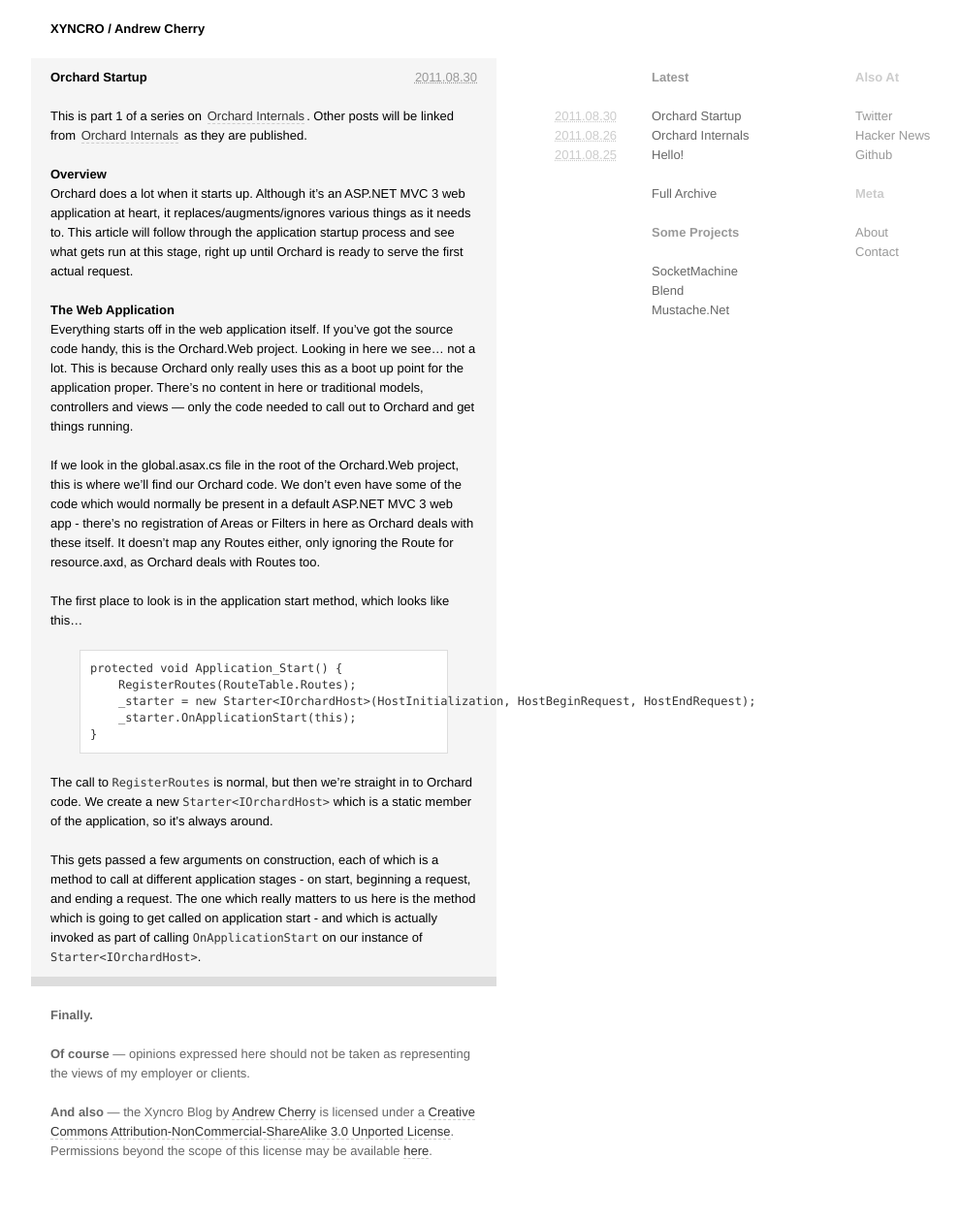
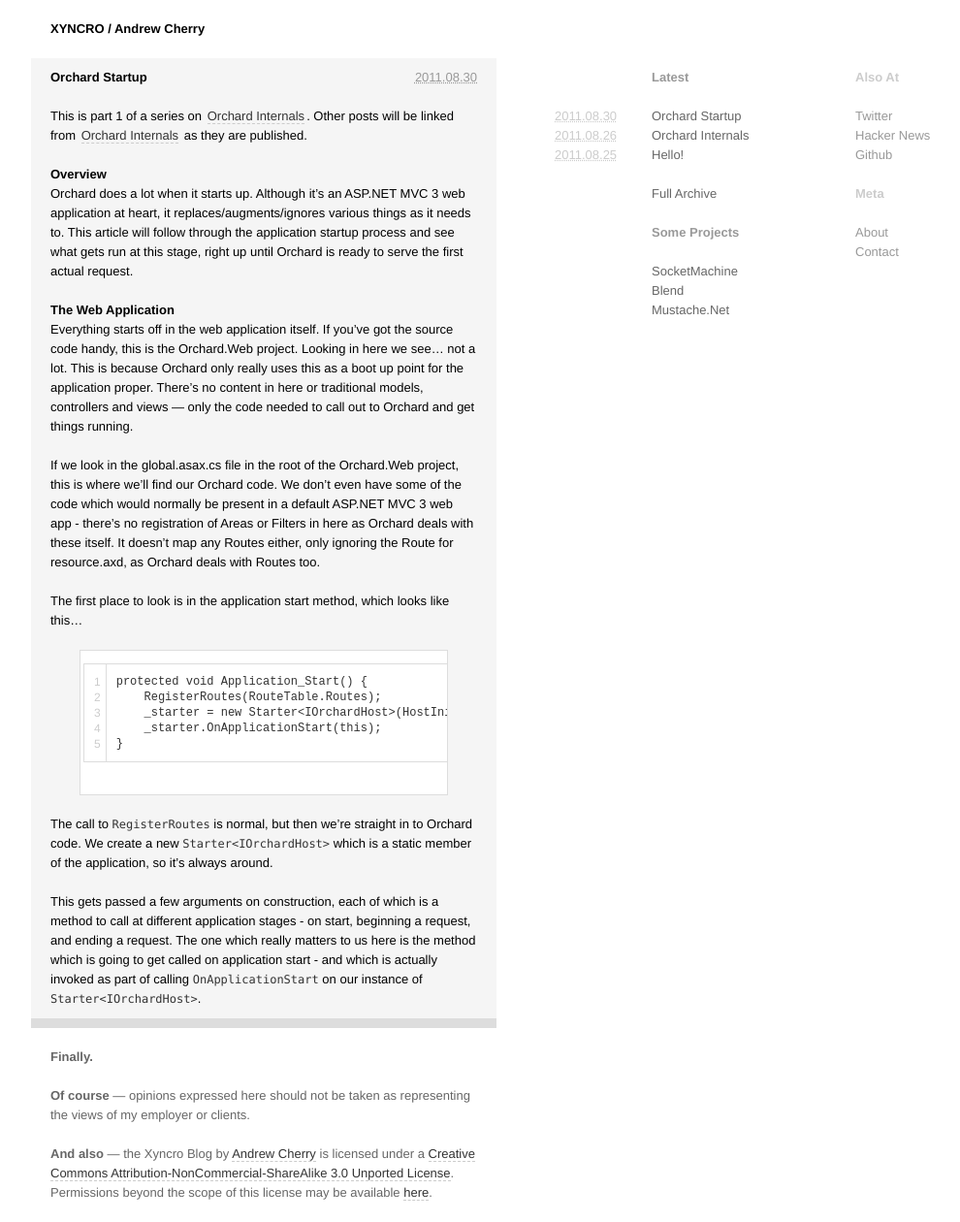
Before and after one commit to kolektiv/kolektiv.github.io, a Jekyll site: the page built from _posts/2011-08-30-orchard-startup-process.md, in a window 1280 px wide. Shown: the whole page at 97% size, without its empty margins (18-1008 px from the left). Built offline with Jekyll 4.4.1, drawn with Linux system fonts in a browser that asks for light colours; before the commit the page ends 1217 px from its top, so only the background shows below that.

Commit message:
post editing

```diff
--- a/_posts/2011-08-30-orchard-startup-process.md
+++ b/_posts/2011-08-30-orchard-startup-process.md
@@ -19,7 +19,7 @@
 
 The first place to look is in the application start method, which looks like this...
 
-{% highlight csharp %}
+{% highlight csharp linenos %}
 
 protected void Application_Start() {
     RegisterRoutes(RouteTable.Routes);
--- a/css/main.css
+++ b/css/main.css
@@ -153,6 +153,9 @@
     padding: 10px;
     border: 1px solid #ddd;
     line-height: 16px;
+    overflow: scroll;
+    overflow-x: scroll;
+    overflow-y: visible;
 }
 
 code {
```
